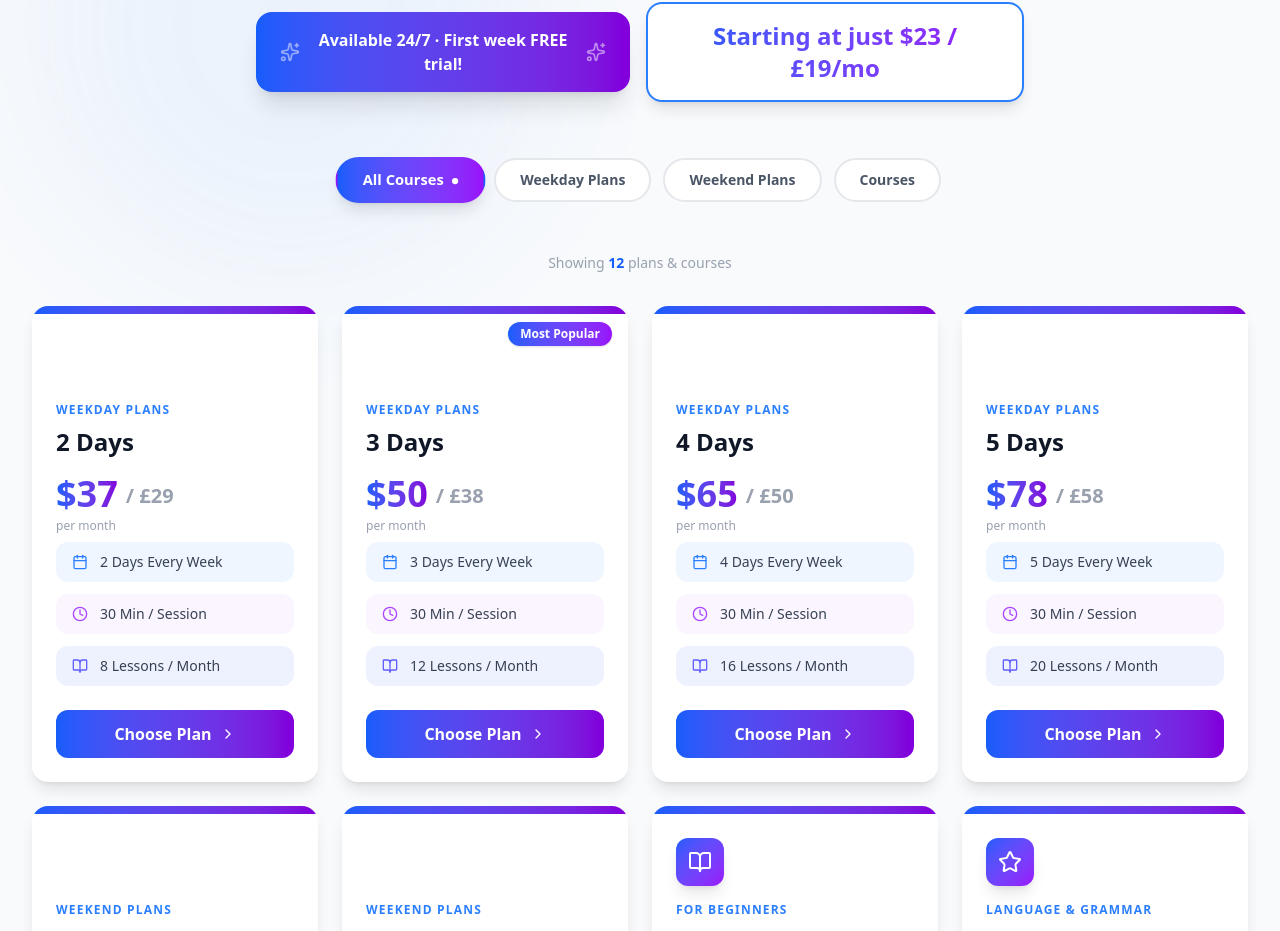
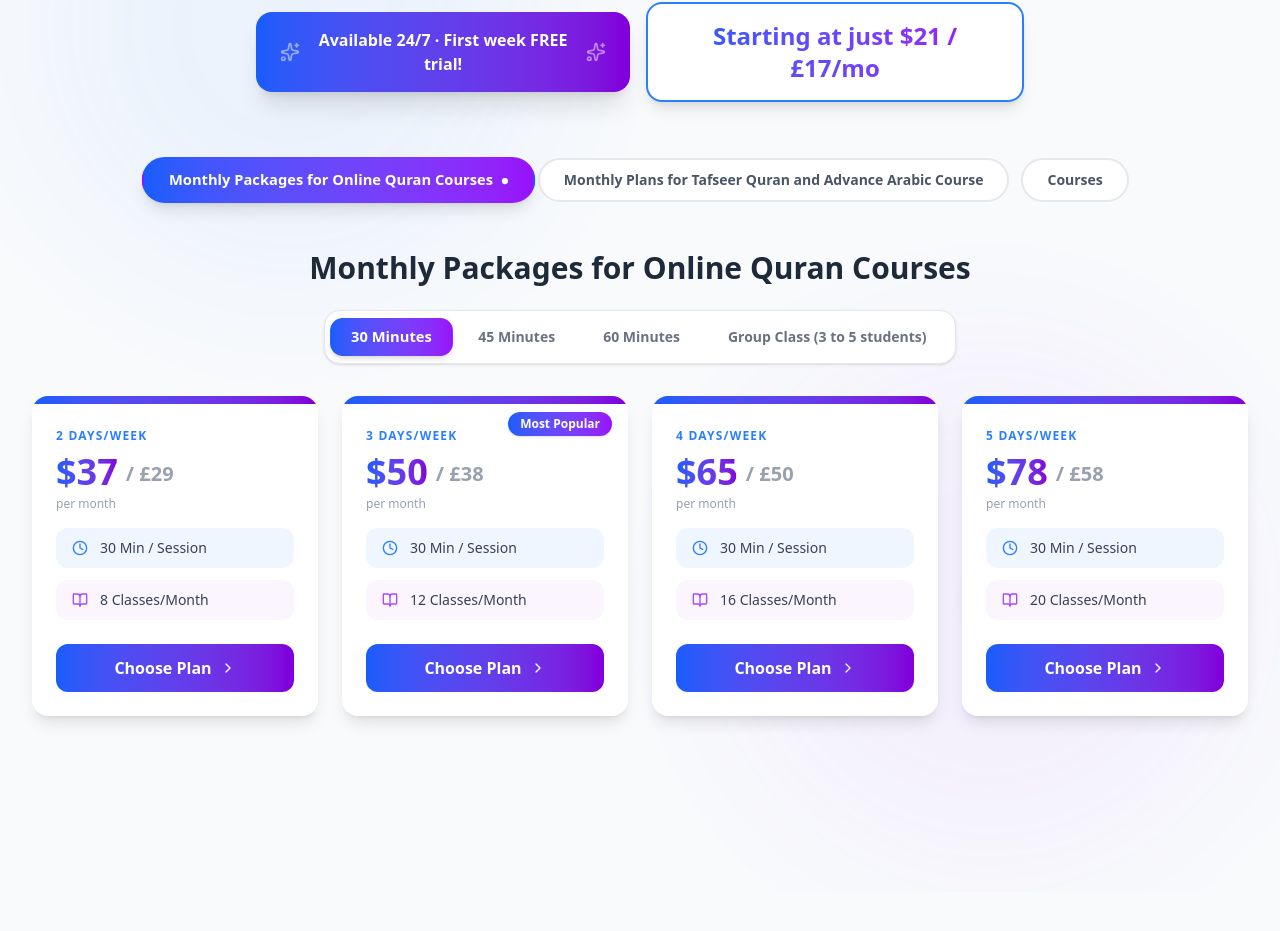
Before and after one commit to imama-ansari14/Quran-Sabaq, a React (Vite) app: page / in a window 1280 px wide. Shown: the part 2243-3174 px from the top of the page. Built offline with nearby package versions, Linux system fonts and the light colour scheme.

Commit message:
fix: correct href case for Fee And Pricing link in Navbar

```diff
--- a/src/components/Fees.jsx
+++ b/src/components/Fees.jsx
@@ -12,82 +12,90 @@ import {
   ChevronRight,
 } from "lucide-react";
 
-const FILTERS = ["All Courses", "Weekday Plans", "Weekend Plans", "Courses"];
-
-const arabicPlans = [
-  {
-    title: "2 Days",
-    tag: "Weekday Plans",
-    frequency: "2 Days Every Week",
-    duration: "30 Min / Session",
-    lessons: "8 Lessons / Month",
-    priceUSD: "$37",
-    priceGBP: "£29",
-    color: "from-blue-600 to-purple-700",
-  },
-  {
-    title: "3 Days",
-    tag: "Weekday Plans",
-    frequency: "3 Days Every Week",
-    duration: "30 Min / Session",
-    lessons: "12 Lessons / Month",
-    priceUSD: "$50",
-    priceGBP: "£38",
-    color: "from-blue-600 to-purple-700",
-    popular: true,
-  },
-  {
-    title: "4 Days",
-    tag: "Weekday Plans",
-    frequency: "4 Days Every Week",
-    duration: "30 Min / Session",
-    lessons: "16 Lessons / Month",
-    priceUSD: "$65",
-    priceGBP: "£50",
-    color: "from-blue-600 to-purple-700",
-  },
-  {
-    title: "5 Days",
-    tag: "Weekday Plans",
-    frequency: "5 Days Every Week",
-    duration: "30 Min / Session",
-    lessons: "20 Lessons / Month",
-    priceUSD: "$78",
-    priceGBP: "£58",
-    color: "from-blue-600 to-purple-700",
-  },
+// ─────────────────────────────────────────────
+//  SECTION 1 — Monthly Packages for Online Quran Courses
+//  Duration sub-tabs: 30 Min | 45 Min | 60 Min | Group Class (3-5 students)
+// ─────────────────────────────────────────────
+const QURAN_DURATION_TABS = [
+  "30 Minutes",
+  "45 Minutes",
+  "60 Minutes",
+  "Group Class (3 to 5 students)",
 ];
 
-const weekendPlans = [
-  {
-    title: "Weekend Basic",
-    tag: "Weekend Plans",
-    frequency: "Sat & Sun",
-    duration: "30 Min / Session",
-    lessons: "8 Lessons / Month",
-    priceUSD: "$37",
-    priceGBP: "£29",
-    color: "from-blue-600 to-purple-700",
-  },
-  {
-    title: "Weekend Extended",
-    tag: "Weekend Plans",
-    frequency: "Sat & Sun",
-    duration: "45 Min / Session",
-    lessons: "8 Lessons / Month",
-    priceUSD: "$40",
-    priceGBP: "£30",
-    color: "from-blue-600 to-purple-700",
-  },
+const quranPricingData = {
+  "30 Minutes": [
+    { days: "2 DAYS/WEEK", priceUSD: "$37", priceGBP: "£29", duration: "30 Min / Session", lessons: "8 Classes/Month", popular: false },
+    { days: "3 DAYS/WEEK", priceUSD: "$50", priceGBP: "£38", duration: "30 Min / Session", lessons: "12 Classes/Month", popular: true },
+    { days: "4 DAYS/WEEK", priceUSD: "$65", priceGBP: "£50", duration: "30 Min / Session", lessons: "16 Classes/Month", popular: false },
+    { days: "5 DAYS/WEEK", priceUSD: "$78", priceGBP: "£58", duration: "30 Min / Session", lessons: "20 Classes/Month", popular: false },
+  ],
+  "45 Minutes": [
+    { days: "2 DAYS/WEEK", priceUSD: "$55", priceGBP: "£45", duration: "45 Min / Session", lessons: "8 Classes/Month", popular: false },
+    { days: "3 DAYS/WEEK", priceUSD: "$75", priceGBP: "£58", duration: "45 Min / Session", lessons: "12 Classes/Month", popular: true },
+    { days: "4 DAYS/WEEK", priceUSD: "$95", priceGBP: "£75", duration: "45 Min / Session", lessons: "16 Classes/Month", popular: false },
+    { days: "5 DAYS/WEEK", priceUSD: "$120", priceGBP: "£85", duration: "45 Min / Session", lessons: "20 Classes/Month", popular: false },
+  ],
+  "60 Minutes": [
+    { days: "2 DAYS/WEEK", priceUSD: "$70", priceGBP: "£55", duration: "60 Min / Session", lessons: "8 Classes/Month", popular: false },
+    { days: "3 DAYS/WEEK", priceUSD: "$95", priceGBP: "£72", duration: "60 Min / Session", lessons: "12 Classes/Month", popular: true },
+    { days: "4 DAYS/WEEK", priceUSD: "$120", priceGBP: "£92", duration: "60 Min / Session", lessons: "16 Classes/Month", popular: false },
+    { days: "5 DAYS/WEEK", priceUSD: "$145", priceGBP: "£110", duration: "60 Min / Session", lessons: "20 Classes/Month", popular: false },
+  ],
+  "Group Class (3 to 5 students)": [
+    { days: "2 DAYS/WEEK", priceUSD: "$21", priceGBP: "£17", duration: "45 Min / Session", lessons: "8 Classes/Month", popular: false },
+    { days: "3 DAYS/WEEK", priceUSD: "$25", priceGBP: "£19", duration: "45 Min / Session", lessons: "12 Classes/Month", popular: true },
+    { days: "4 DAYS/WEEK", priceUSD: "$35", priceGBP: "£27", duration: "45 Min / Session", lessons: "16 Classes/Month", popular: false },
+    { days: "5 DAYS/WEEK", priceUSD: "$45", priceGBP: "£35", duration: "45 Min / Session", lessons: "20 Classes/Month", popular: false },
+  ],
+};
+
+// ─────────────────────────────────────────────
+//  SECTION 2 — Monthly Plans for Tafseer Quran and Advance Arabic Course
+//  Duration sub-tabs: 30 Min | 45 Min | 60 Min | Group Classes (45 Min)
+// ─────────────────────────────────────────────
+const TAFSEER_DURATION_TABS = [
+  "30 Minutes",
+  "45 Minutes",
+  "60 Minutes",
+  "Group Classes (45 Minutes)",
 ];
 
+const tafseerPricingData = {
+  "30 Minutes": [
+    { days: "2 DAYS/WEEK", priceUSD: "$45", priceGBP: "£40", duration: "30 Min / Session", lessons: "8 Classes/Month", popular: false },
+    { days: "3 DAYS/WEEK", priceUSD: "$58", priceGBP: "£50", duration: "30 Min / Session", lessons: "12 Classes/Month", popular: true },
+    { days: "4 DAYS/WEEK", priceUSD: "$75", priceGBP: "£65", duration: "30 Min / Session", lessons: "16 Classes/Month", popular: false },
+    { days: "5 DAYS/WEEK", priceUSD: "$85", priceGBP: "£75", duration: "30 Min / Session", lessons: "20 Classes/Month", popular: false },
+  ],
+  "45 Minutes": [
+    { days: "2 DAYS/WEEK", priceUSD: "$30", priceGBP: "£25", duration: "45 Min / Session", lessons: "06 Hours/Month", popular: false },
+    { days: "3 DAYS/WEEK", priceUSD: "$35", priceGBP: "£30", duration: "45 Min / Session", lessons: "09 Hours/Month", popular: true },
+    { days: "4 DAYS/WEEK", priceUSD: "$40", priceGBP: "£35", duration: "45 Min / Session", lessons: "12 Hours/Month", popular: false },
+    { days: "5 DAYS/WEEK", priceUSD: "$45", priceGBP: "£40", duration: "45 Min / Session", lessons: "15 Hours/Month", popular: false },
+  ],
+  "60 Minutes": [
+    { days: "2 DAYS/WEEK", priceUSD: "$85", priceGBP: "£75", duration: "60 Min / Session", lessons: "8 Hours/Month", popular: false },
+    { days: "3 DAYS/WEEK", priceUSD: "$112", priceGBP: "£100", duration: "60 Min / Session", lessons: "12 Hours/Month", popular: true },
+    { days: "4 DAYS/WEEK", priceUSD: "$145", priceGBP: "£125", duration: "60 Min / Session", lessons: "16 Hours/Month", popular: false },
+    { days: "5 DAYS/WEEK", priceUSD: "$165", priceGBP: "£145", duration: "60 Min / Session", lessons: "20 Hours/Month", popular: false },
+  ],
+  "Group Classes (45 Minutes)": [
+    { days: "2 DAYS/WEEK", priceUSD: "$21", priceGBP: "£17", duration: "45 Min / Session", lessons: "8 Classes/Month", popular: false },
+    { days: "3 DAYS/WEEK", priceUSD: "$25", priceGBP: "£19", duration: "45 Min / Session", lessons: "12 Classes/Month", popular: true },
+    { days: "4 DAYS/WEEK", priceUSD: "$32", priceGBP: "£25", duration: "45 Min / Session", lessons: "16 Classes/Month", popular: false },
+    { days: "5 DAYS/WEEK", priceUSD: "$40", priceGBP: "£32", duration: "45 Min / Session", lessons: "20 Classes/Month", popular: false },
+  ],
+};
+
+// ─────────────────────────────────────────────
+//  Courses (unchanged from original)
+// ─────────────────────────────────────────────
 const courses = [
   {
     title: "Quran & Arabic",
     subtitle: "For Beginners",
-    tag: "Courses",
     icon: BookOpen,
-    color: "from-blue-600 to-purple-700",
     features: [
       "Identify Arabic Alphabets",
       "Read Holy Quran with Tajweed Rules",
@@ -101,9 +109,7 @@ const courses = [
   {
     title: "Arabic Course",
     subtitle: "Language & Grammar",
-    tag: "Courses",
     icon: Star,
-    color: "from-blue-600 to-purple-700",
     features: [
       "Arabic Alphabets to language",
       "Arabic grammar rules",
@@ -115,9 +121,7 @@ const courses = [
   {
     title: "Quran Memorization",
     subtitle: "Hifz & Tafseer",
-    tag: "Courses",
     icon: Award,
-    color: "from-blue-600 to-purple-700",
     features: [
       "Memorize Quran by heart",
       "Memorize Tajweed rules",
@@ -128,9 +132,7 @@ const courses = [
   {
     title: "Quran Translation",
     subtitle: "Diploma Course",
-    tag: "Courses",
     icon: BookOpen,
-    color: "from-blue-600 to-purple-700",
     features: [
       "Diploma Course",
       "Word by word translation",
@@ -140,9 +142,7 @@ const courses = [
   {
     title: "Tajweed & Tarteel",
     subtitle: "Recitation Course",
-    tag: "Courses",
     icon: Users,
-    color: "from-blue-600 to-purple-700",
     features: [
       "Recitation of Holy Quran",
       "Application of Tarteel & Tajweed rules",
@@ -151,97 +151,87 @@ const courses = [
   {
     title: "Prayers & Duas",
     subtitle: "Basic Islamic Education",
-    tag: "Courses",
     icon: Zap,
-    color: "from-blue-600 to-purple-700",
     features: ["Basic Islamic Education", "Learn Duas, prayers, six kalimas"],
   },
 ];
 
-const allItems = [...arabicPlans, ...weekendPlans, ...courses];
-
-const PlanCard = ({ item }) => {
-  const isPricing = !!item.priceUSD;
-  const Icon = item.icon;
-
-  return (
-    <div className="relative bg-white rounded-2xl overflow-hidden shadow-lg hover:shadow-2xl transition-all duration-500 hover:-translate-y-2 flex flex-col w-full h-full">
+// ─────────────────────────────────────────────
+//  Pricing Card
+// ─────────────────────────────────────────────
+const PricingCard = ({ item, animDelay }) => (
+  <div
+    className="animate-fade-in-up relative bg-white rounded-2xl overflow-hidden shadow-lg hover:shadow-2xl transition-all duration-500 hover:-translate-y-2 flex flex-col h-full"
+    style={{ animationDelay: `${animDelay}ms`, animationFillMode: "both" }}
+  >
     {item.popular && (
       <div className="absolute top-4 right-4 bg-gradient-to-r from-blue-600 to-purple-600 text-white text-xs font-bold px-3 py-1 rounded-full z-10 shadow">
         Most Popular
       </div>
     )}
-
-      {/* Top color bar */}
-      <div className={`h-2 w-full bg-gradient-to-r ${item.color} shrink-0`} />
+    <div className="h-2 w-full bg-gradient-to-r from-blue-600 to-purple-700 shrink-0" />
 
     <div className="p-6 flex flex-col flex-1">
-        {/* Fixed-height top zone: icon placeholder or icon — keeps tag/title aligned */}
-        <div className="h-16 shrink-0 flex items-start">
-          {!isPricing && Icon ? (
-            <div className="w-12 h-12 rounded-xl bg-gradient-to-br from-blue-600 to-purple-600 flex items-center justify-center shadow-lg">
-              <Icon className="w-6 h-6 text-white" />
-            </div>
-          ) : null}
-        </div>
-
-        {/* Tag / subtitle */}
+      {/* Days label */}
       <span className="text-xs font-semibold text-blue-500 uppercase tracking-widest mb-2">
-          {isPricing ? item.tag : item.subtitle}
+        {item.days}
       </span>
 
-        <h4 className="text-2xl font-extrabold text-gray-900 mb-1">
-          {item.title}
-        </h4>
-
-        {/* Fixed-height price zone — keeps content below aligned across card types */}
-        <div className="h-20 shrink-0">
-          {isPricing && (
-            <div className="mt-3">
+      {/* Price */}
+      <div className="mb-4">
         <div className="flex items-end gap-2">
-                <span
-                  className={`text-4xl font-black bg-gradient-to-r ${item.color} bg-clip-text text-transparent`}
-                >
+          <span className="text-4xl font-black bg-gradient-to-r from-blue-600 to-purple-700 bg-clip-text text-transparent">
             {item.priceUSD}
           </span>
           <span className="text-xl font-bold text-gray-400 mb-1">
             / {item.priceGBP}
           </span>
         </div>
-              <p className="text-xs text-gray-400 font-medium mt-1">
-                per month
-              </p>
-            </div>
-          )}
+        <p className="text-xs text-gray-400 font-medium mt-1">per month</p>
       </div>
 
-        {/* Flex-grow content area */}
-        <div className="flex-1">
-          {isPricing && (
-            <div className="space-y-3">
+      {/* Details */}
+      <div className="flex-1 space-y-3">
         <div className="flex items-center gap-3 bg-blue-50 px-4 py-2.5 rounded-xl">
-                <Calendar className="w-4 h-4 text-blue-500 shrink-0" />
-                <span className="text-sm text-gray-700 font-medium">
-                  {item.frequency}
-                </span>
+          <Clock className="w-4 h-4 text-blue-500 shrink-0" />
+          <span className="text-sm text-gray-700 font-medium">{item.duration}</span>
         </div>
         <div className="flex items-center gap-3 bg-purple-50 px-4 py-2.5 rounded-xl">
-                <Clock className="w-4 h-4 text-purple-500 shrink-0" />
-                <span className="text-sm text-gray-700 font-medium">
-                  {item.duration}
-                </span>
-              </div>
-              <div className="flex items-center gap-3 bg-indigo-50 px-4 py-2.5 rounded-xl">
-                <BookOpen className="w-4 h-4 text-indigo-500 shrink-0" />
-                <span className="text-sm text-gray-700 font-medium">
-                  {item.lessons}
-                </span>
+          <BookOpen className="w-4 h-4 text-purple-500 shrink-0" />
+          <span className="text-sm text-gray-700 font-medium">{item.lessons}</span>
         </div>
       </div>
-          )}
 
-          {!isPricing && (
-            <ul className="space-y-2">
+      <a href="#contact" className="mt-6 w-full">
+        <button className="w-full bg-gradient-to-r from-blue-600 to-purple-700 text-white py-3 rounded-xl font-bold hover:opacity-90 hover:shadow-lg transition-all duration-300 flex items-center justify-center gap-2 group">
+          Choose Plan
+          <ChevronRight className="w-4 h-4 group-hover:translate-x-1 transition-transform" />
+        </button>
+      </a>
+    </div>
+  </div>
+);
+
+// ─────────────────────────────────────────────
+//  Course Card
+// ─────────────────────────────────────────────
+const CourseCard = ({ item, animDelay }) => {
+  const Icon = item.icon;
+  return (
+    <div
+      className="animate-fade-in-up relative bg-white rounded-2xl overflow-hidden shadow-lg hover:shadow-2xl transition-all duration-500 hover:-translate-y-2 flex flex-col h-full"
+      style={{ animationDelay: `${animDelay}ms`, animationFillMode: "both" }}
+    >
+      <div className="h-2 w-full bg-gradient-to-r from-blue-600 to-purple-700 shrink-0" />
+      <div className="p-6 flex flex-col flex-1">
+        <div className="w-12 h-12 rounded-xl bg-gradient-to-br from-blue-600 to-purple-600 flex items-center justify-center shadow-lg mb-4">
+          <Icon className="w-6 h-6 text-white" />
+        </div>
+        <span className="text-xs font-semibold text-blue-500 uppercase tracking-widest mb-2">
+          {item.subtitle}
+        </span>
+        <h4 className="text-2xl font-extrabold text-gray-900 mb-4">{item.title}</h4>
+        <ul className="space-y-2 flex-1">
           {item.features.map((f, i) => (
             <li key={i} className="flex items-start gap-2">
               <span className="mt-1 w-4 h-4 rounded-full bg-blue-100 flex items-center justify-center shrink-0">
@@ -251,14 +241,9 @@ const PlanCard = ({ item }) => {
             </li>
           ))}
         </ul>
-          )}
-        </div>
-
         <a href="#contact" className="mt-6 w-full">
-          <button
-            className={`w-full bg-gradient-to-r ${item.color} text-white py-3 rounded-xl font-bold hover:opacity-90 hover:shadow-lg transition-all duration-300 flex items-center justify-center gap-2 group shrink-0`}
-          >
-            {isPricing ? "Choose Plan" : "Enroll Now"}
+          <button className="w-full bg-gradient-to-r from-blue-600 to-purple-700 text-white py-3 rounded-xl font-bold hover:opacity-90 hover:shadow-lg transition-all duration-300 flex items-center justify-center gap-2 group">
+            Enroll Now
             <ChevronRight className="w-4 h-4 group-hover:translate-x-1 transition-transform" />
           </button>
         </a>
@@ -267,8 +252,75 @@ const PlanCard = ({ item }) => {
   );
 };
 
+// ─────────────────────────────────────────────
+//  Duration Sub-Tabs + Grid
+// ─────────────────────────────────────────────
+const PricingSection = ({ title, tabs, data }) => {
+  const [activeTab, setActiveTab] = useState(tabs[0]);
+  const [animKey, setAnimKey] = useState(0);
+
+  const handleTab = (t) => {
+    setActiveTab(t);
+    setAnimKey((k) => k + 1);
+  };
+
+  const plans = data[activeTab] || [];
+
+  return (
+    <div className="mb-20">
+      {/* Section title */}
+      <div className="text-center mb-8">
+        <h3 className="text-2xl md:text-3xl font-extrabold text-gray-800 mb-6">
+          {title}
+        </h3>
+
+        {/* Duration tabs */}
+        <div className="inline-flex flex-wrap justify-center gap-2 bg-white border border-gray-200 rounded-2xl p-2 shadow-sm">
+          {tabs.map((t) => (
+            <button
+              key={t}
+              onClick={() => handleTab(t)}
+              className={`px-5 py-2 rounded-xl font-semibold text-sm transition-all duration-300 ${
+                activeTab === t
+                  ? "bg-gradient-to-r from-blue-600 to-purple-600 text-white shadow-md scale-105"
+                  : "text-gray-500 hover:text-blue-600 hover:bg-blue-50"
+              }`}
+            >
+              {t}
+            </button>
+          ))}
+        </div>
+      </div>
+
+      {/* Cards grid */}
+      <div
+        key={animKey}
+        className="grid sm:grid-cols-2 lg:grid-cols-4 gap-6"
+        style={{ alignItems: "stretch" }}
+      >
+        {plans.map((item, i) => (
+          <div key={i} className="flex">
+            <div className="w-full">
+              <PricingCard item={item} animDelay={i * 60} />
+            </div>
+          </div>
+        ))}
+      </div>
+    </div>
+  );
+};
+
+// ─────────────────────────────────────────────
+//  Main Section Filter Tabs
+// ─────────────────────────────────────────────
+const MAIN_FILTERS = [
+  "Monthly Packages for Online Quran Courses",
+  "Monthly Plans for Tafseer Quran and Advance Arabic Course",
+  "Courses",
+];
+
 const Fees = () => {
-  const [activeFilter, setActiveFilter] = useState("All Courses");
+  const [activeFilter, setActiveFilter] = useState(MAIN_FILTERS[0]);
   const [isVisible, setIsVisible] = useState(false);
   const [animKey, setAnimKey] = useState(0);
   const sectionRef = useRef(null);
@@ -285,11 +337,6 @@ const Fees = () => {
       if (sectionRef.current) observer.unobserve(sectionRef.current);
     };
   }, []);
-
-  const filtered =
-    activeFilter === "All Courses"
-      ? allItems
-      : allItems.filter((item) => item.tag === activeFilter);
 
   const handleFilter = (f) => {
     setActiveFilter(f);
@@ -340,19 +387,19 @@ const Fees = () => {
             </div>
             <div className="flex-1 bg-white border-2 border-blue-500 px-6 py-4 rounded-2xl shadow-lg text-center">
               <p className="text-xl md:text-2xl font-extrabold bg-gradient-to-r from-blue-600 to-purple-600 bg-clip-text text-transparent">
-                Starting at just $23 / £19/mo
+                Starting at just $21 / £17/mo
               </p>
             </div>
           </div>
         </div>
 
-        {/* Filter Tabs */}
+        {/* Main Filter Tabs */}
         <div
           className={`flex flex-wrap justify-center gap-3 mb-12 transition-all duration-1000 delay-200 ${
             isVisible ? "opacity-100 translate-y-0" : "opacity-0 translate-y-8"
           }`}
         >
-          {FILTERS.map((f) => (
+          {MAIN_FILTERS.map((f) => (
             <button
               key={f}
               onClick={() => handleFilter(f)}
@@ -370,35 +417,39 @@ const Fees = () => {
           ))}
         </div>
 
-        {/* Count badge */}
-        <div className="text-center mb-8">
-          <span className="text-sm text-gray-400 font-medium">
-            Showing{" "}
-            <span className="font-bold text-blue-600">{filtered.length}</span>{" "}
-            {activeFilter === "All Courses"
-              ? "plans & courses"
-              : activeFilter.toLowerCase()}
-          </span>
-        </div>
+        {/* Content */}
+        <div key={animKey}>
+          {activeFilter === "Monthly Packages for Online Quran Courses" && (
+            <PricingSection
+              title="Monthly Packages for Online Quran Courses"
+              tabs={QURAN_DURATION_TABS}
+              data={quranPricingData}
+            />
+          )}
 
-        {/* Grid — flex items stretch to fill row height equally */}
+          {activeFilter ===
+            "Monthly Plans for Tafseer Quran and Advance Arabic Course" && (
+            <PricingSection
+              title="Monthly Plans for Tafseer Quran and Advance Arabic Course"
+              tabs={TAFSEER_DURATION_TABS}
+              data={tafseerPricingData}
+            />
+          )}
+
+          {activeFilter === "Courses" && (
             <div
-          key={animKey}
-          className="grid sm:grid-cols-2 lg:grid-cols-3 xl:grid-cols-4 gap-6"
+              className="grid sm:grid-cols-2 lg:grid-cols-3 gap-6"
               style={{ alignItems: "stretch" }}
             >
-          {filtered.map((item, i) => (
-            <div
-              key={`${item.title}-${i}`}
-              className="animate-fade-in-up flex"
-              style={{
-                animationDelay: `${i * 60}ms`,
-                animationFillMode: "both",
-              }}
-            >
-              <PlanCard item={item} />
+              {courses.map((item, i) => (
+                <div key={i} className="flex">
+                  <div className="w-full">
+                    <CourseCard item={item} animDelay={i * 60} />
+                  </div>
                 </div>
               ))}
+            </div>
+          )}
         </div>
       </div>
 
--- a/src/components/Navbar.jsx
+++ b/src/components/Navbar.jsx
@@ -17,7 +17,7 @@ const Navbar = () => {
   const menuItems = [
     { name: "Home", href: "#home" },
     { name: "About", href: "#about" },
-    { name: "Fee And Pricing", href: "#Fees" },
+    { name: "Fee And Pricing", href: "#fees" },
     { name: "Testimonials", href: "#testimonials" },
     { name: "Contact", href: "#contact" },
   ];
```
Lines whose indentation alone changed are shown as unchanged.
